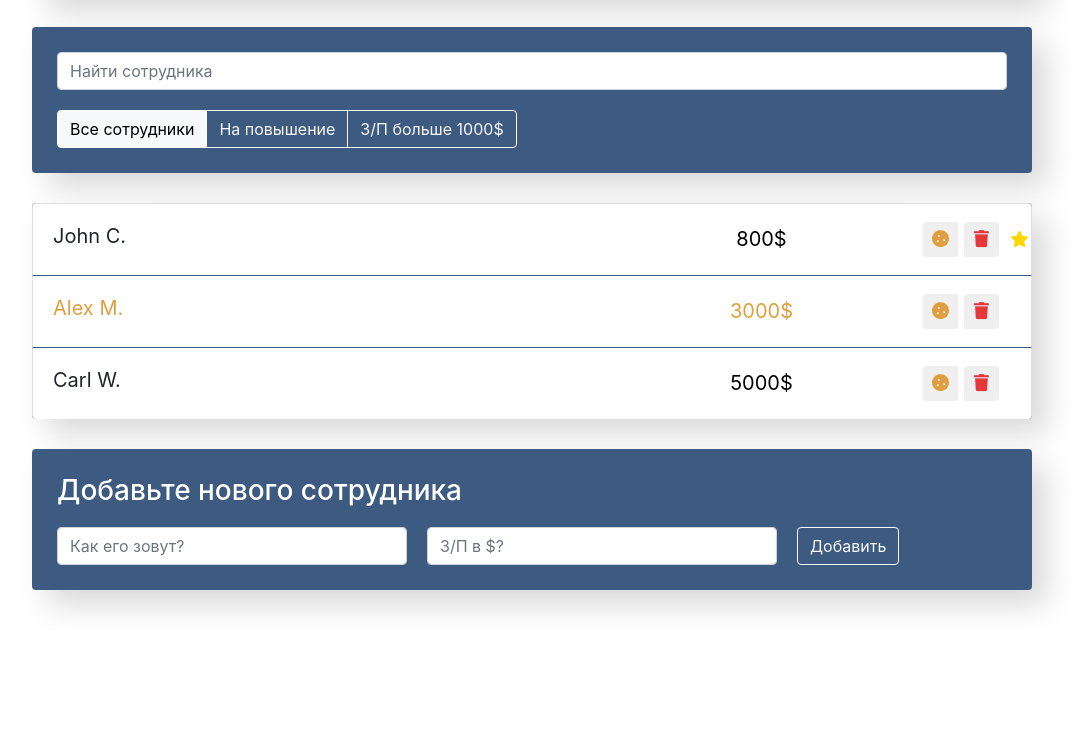
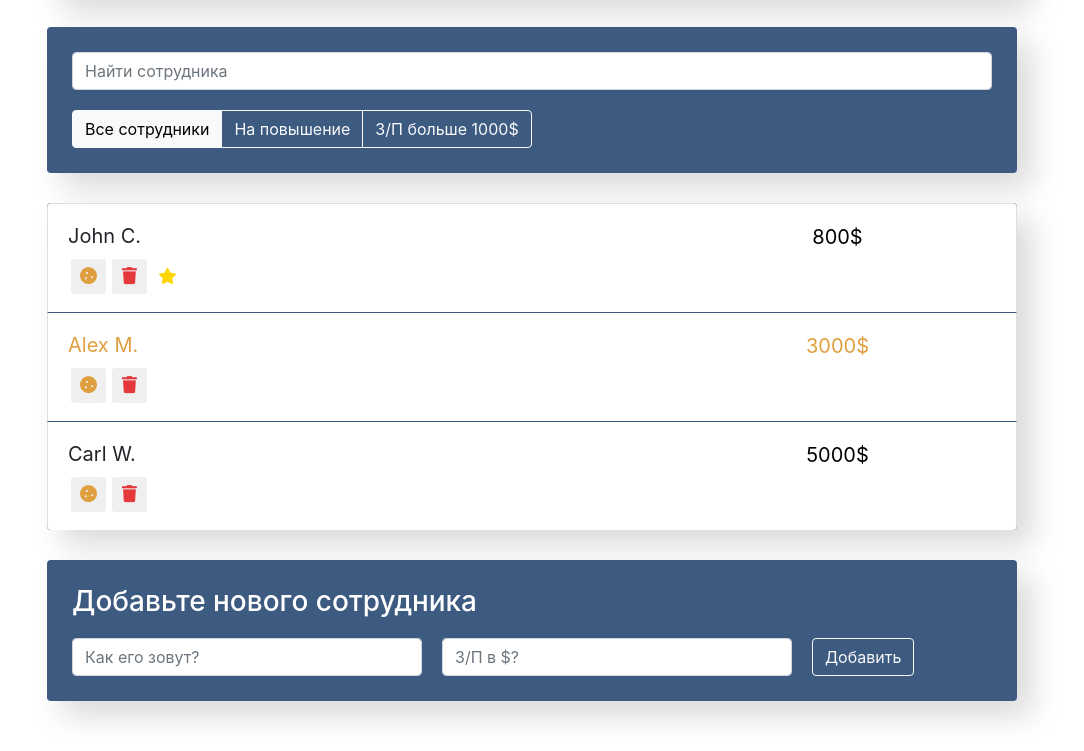
Before and after one commit to systemshock89/react-employees, a React app: page / in a window 1280 px wide. Shown: the part 252-1003 px from the top of the page, without its empty margins (108-1192 px from the left). Before the commit the page ends 892 px from the top, so only its background shows below. Built offline with nearby package versions, Linux system fonts and the light colour scheme.

Commit message:
adaptive

```diff
--- a/src/components/app-filter/app-filter.css
+++ b/src/components/app-filter/app-filter.css
@@ -1,3 +1,4 @@
 .btn-group {
     margin-top: 20px;
+    flex-wrap: wrap;
 }
--- a/src/components/app/app.css
+++ b/src/components/app/app.css
@@ -1,4 +1,6 @@
 .app {
     margin: 0 auto;
     max-width: 1000px;
+    padding-left: 15px;
+    padding-right: 15px;
   }
--- a/src/components/employees-add-form/employees-add-form.scss
+++ b/src/components/employees-add-form/employees-add-form.scss
@@ -9,6 +9,8 @@
 
 .add-form {
     margin-top: 20px;
+    flex-wrap: wrap;
+    row-gap: 15px;
 }
 
 .add-form input {
--- a/src/components/employees-list-item/employees-list-item.css
+++ b/src/components/employees-list-item/employees-list-item.css
@@ -1,6 +1,7 @@
 .list-group-item {
     padding: 15px 20px;
     border-bottom: 1px solid #3d5a80;
+    flex-wrap: wrap;
 }
 
 .list-group-item:last-child {
@@ -11,7 +12,14 @@
     line-height: 35px;
     font-size: 20px;
     cursor: pointer;
-    min-width: 550px;
+    /* min-width: 550px; */
+    width: 59%;
+}
+
+@media only screen and (max-width: 991px) {
+    .list-group-item span {
+       width: auto;
+    }
 }
 
 .list-group-item input {
```
